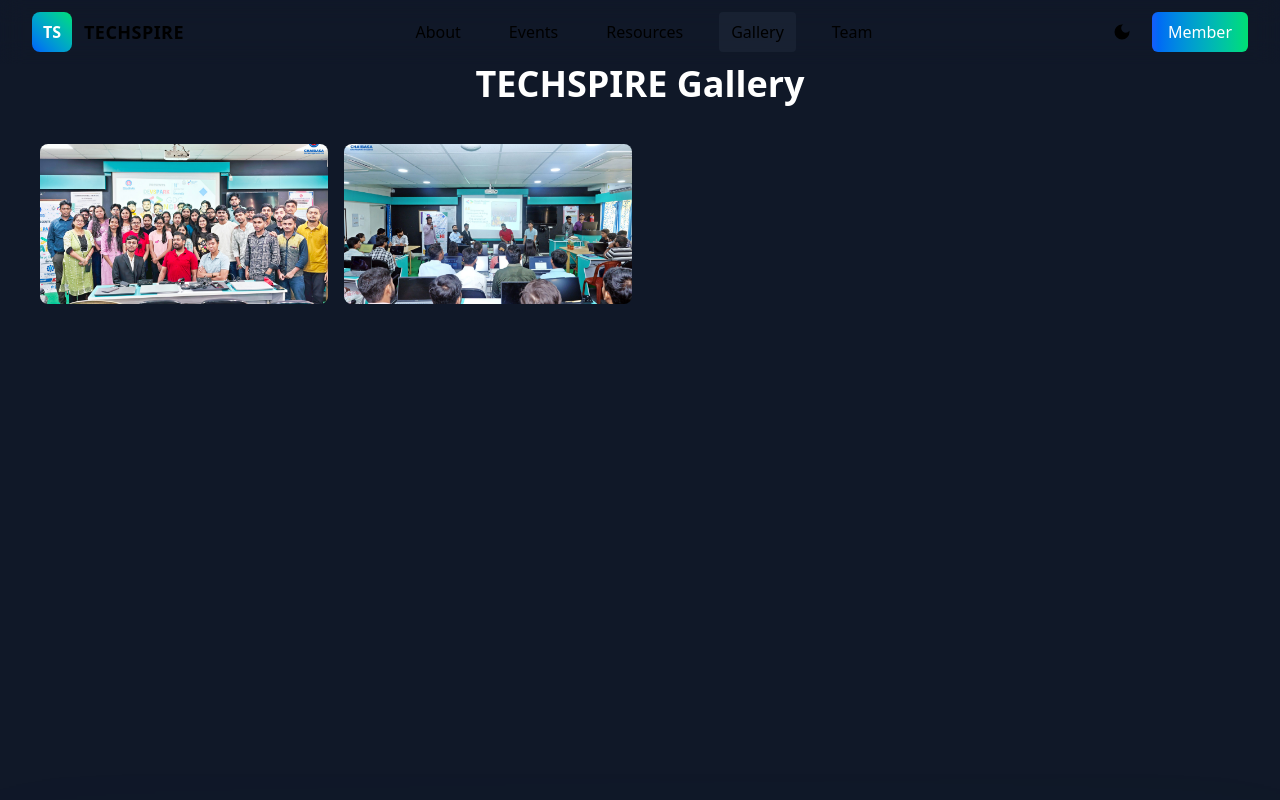
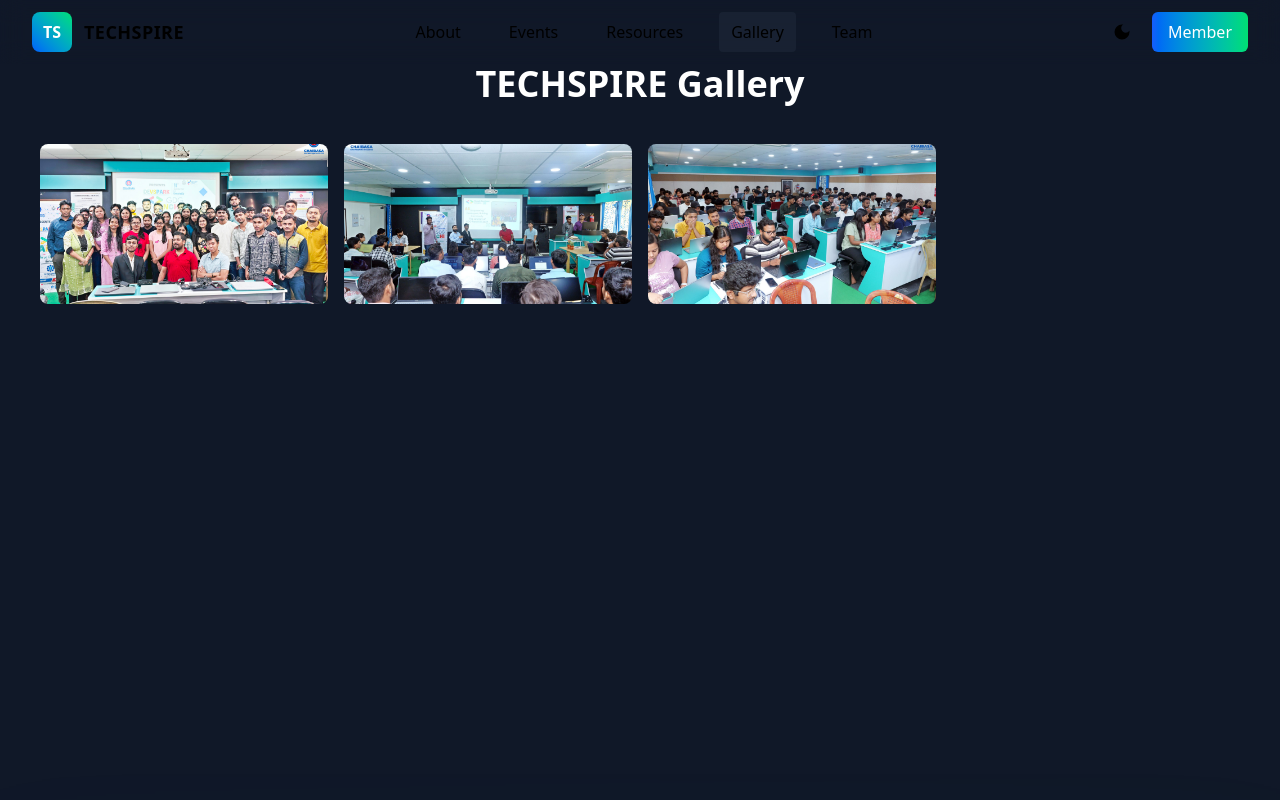
Before and after one commit to Hkjaiswal02/Hack-the-Web-competition, a React (Vite) app: page /gallery in a window 1280 px wide. Shown: the top 800 px of the page. Built offline with nearby package versions, Linux system fonts and the light colour scheme.

Commit message:
img upadate

```diff
--- a/src/Pages/GalleryPage.jsx
+++ b/src/Pages/GalleryPage.jsx
@@ -1,8 +1,9 @@
 import img1 from "../assets/Images/gallery1.jpg";
 import img2 from "../assets/Images/gallery2.jpg";
+import img3 from "../assets/Images/gallery3.jpg";
 import SlideOnScroll from "../components/ScrollOnScroll";
 const GalleryPage = () => {
-  const images = [img1, img2];
+  const images = [img1, img2, img3];
   return (
     <section className="min-h-screen bg-gray-900 text-white py-16 px-4 sm:px-6 lg:px-10">
       <div className="max-w-7xl mx-auto">
```
Also changed, not shown: src/assets/Images/gallery3.jpg (added).
